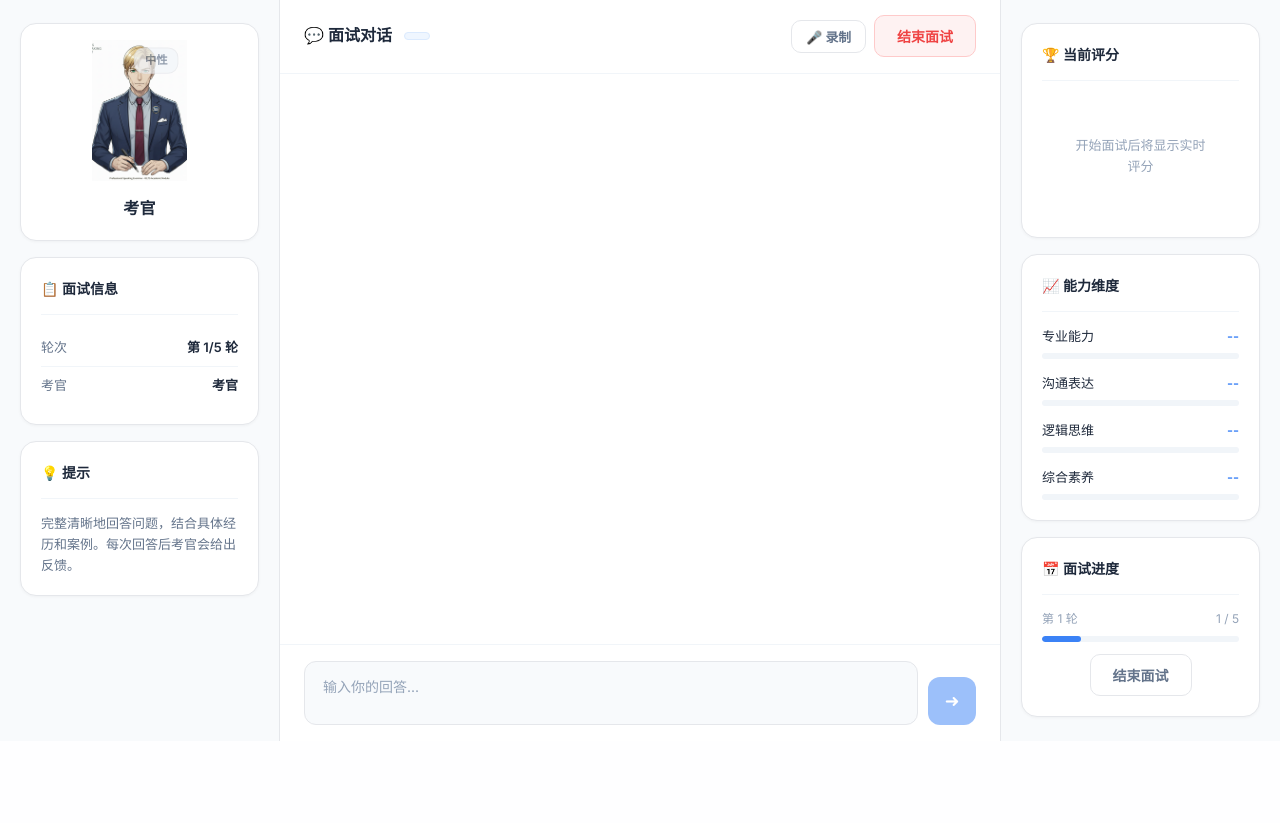
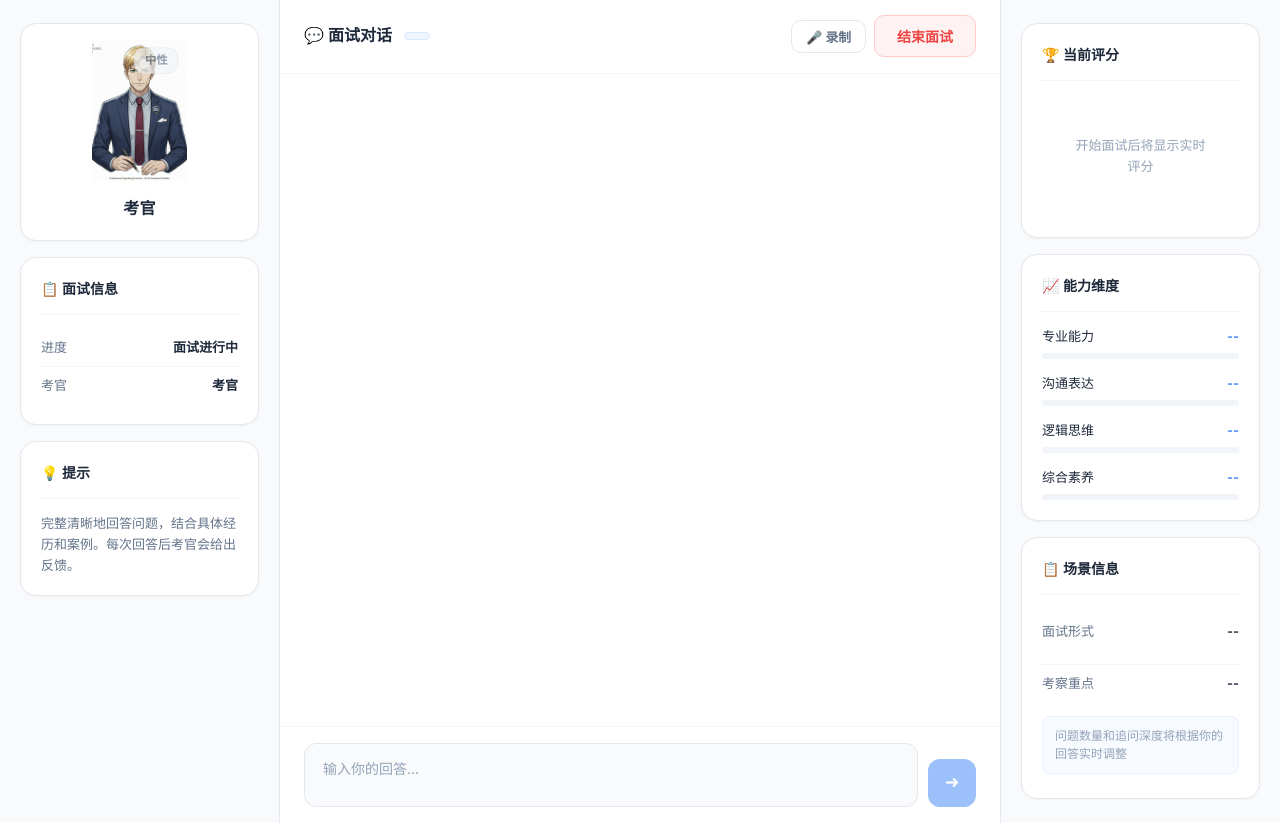
Before and after one commit to zhousirui0714/mianshiguan, a Flask app: template templates/examiner_chat.html in a window 1280 px wide. Shown: the part 66-889 px from the top of the page. Before the commit the page ends 807 px from the top, so only its background shows below. Run offline with Flask 3, Linux system fonts and the light colour scheme; the template is opened without the code that fills it, so the values that code supplies are empty.

Commit message:
feat: 切换 DeepSeek API + 优化右侧场景信息卡片
- 将 LLM 从 iFlyTek Qwen 切换到 DeepSeek (deepseek-chat)
- 删除固定轮数/进度的伪精确数据展示
- 右侧面板替换为按场景动态展示"面试形式"和"考察重点"
- 强调问题数量和追问深度根据回答实时调整

Co-Authored-By: Claude Sonnet 4.6 <noreply@anthropic.com>

```diff
--- a/src/core/tool/__init__.py
+++ b/src/core/tool/__init__.py
@@ -85,7 +85,7 @@ class LLMToolMixin:
             解析后的 JSON 字典，失败返回 None
         """
         try:
-            from src.services.llm_client import LLMClient
+            from src.services.llm_client import LLMClient, LLM_MODEL
             llm = LLMClient()
 
             headers = {
@@ -99,7 +99,7 @@ class LLMToolMixin:
             messages.append({"role": "user", "content": f"{prompt}\n\n{user_input}"})
 
             payload = {
-                "model": "xopqwen36v35b",
+                "model": LLM_MODEL,
                 "messages": messages,
                 "temperature": temperature,
                 "max_tokens": max_tokens,
--- a/src/services/llm_client.py
+++ b/src/services/llm_client.py
@@ -9,9 +9,10 @@ from tenacity import retry, stop_after_attempt, wait_exponential, retry_if_excep
 # 加载环境变量
 load_dotenv()
 
-# DeepSeek API配置
+# LLM API配置
 LLM_API_URL = os.getenv("DEEPSEEK_API_URL", "https://api.deepseek.com/v1/chat/completions")
 LLM_API_KEY = os.getenv("DEEPSEEK_API_KEY", "your-api-key")
+LLM_MODEL = os.getenv("DEEPSEEK_MODEL", "deepseek-chat")
 
 # Timeout配置 - 选择依据：
 # 1. 大模型生成3条追问通常需要5-15秒
@@ -166,7 +167,7 @@ class LLMClient:
         """
 
         payload = {
-            "model": "xopqwen36v35b",
+            "model": LLM_MODEL,
             "messages": [
                 {
                     "role": "system",
@@ -325,7 +326,7 @@ class LLMClient:
         }
 
         payload = {
-            "model": "xopqwen36v35b",
+            "model": LLM_MODEL,
             "messages": messages,
             "temperature": 0.7,
             "max_tokens": 1000
@@ -407,7 +408,7 @@ class LLMClient:
         }
 
         payload = {
-            "model": "xopqwen36v35b",
+            "model": LLM_MODEL,
             "messages": [
                 {"role": "system", "content": system_prompt},
                 {"role": "user", "content": f"对话历史：\n{conversation_text}"}
@@ -519,7 +520,7 @@ class LLMClient:
         }
 
         payload = {
-            "model": "xopqwen36v35b",
+            "model": LLM_MODEL,
             "messages": [
                 {"role": "system", "content": system_prompt},
                 {"role": "user", "content": user_prompt}
@@ -629,7 +630,7 @@ class LLMClient:
         }
 
         payload = {
-            "model": "xopqwen36v35b",
+            "model": LLM_MODEL,
             "messages": [
                 {"role": "system", "content": system_prompt},
                 {"role": "user", "content": f"请为以下{skill_name}模拟面试生成评估报告：\n\n{qa_text}"}
@@ -752,7 +753,7 @@ class LLMClient:
         }
 
         payload = {
-            "model": "xopqwen36v35b",
+            "model": LLM_MODEL,
             "messages": messages,
             "temperature": 0.7,
             "max_tokens": 1200
--- a/templates/examiner_chat.html
+++ b/templates/examiner_chat.html
@@ -43,6 +43,26 @@
             scrollbar-width: thin;
         }
 
+        /* Scenario info card */
+        .iv-scenario-info {
+            padding: 4px 0;
+        }
+        .iv-scenario-info .iv-info-row {
+            margin-bottom: 14px;
+        }
+        .iv-scenario-info .iv-info-row:last-of-type {
+            margin-bottom: 16px;
+        }
+        .iv-info-note {
+            font-size: 12px;
+            color: #94A3B8;
+            line-height: 1.5;
+            padding: 10px 12px;
+            background: rgba(59, 130, 246, 0.04);
+            border-radius: 8px;
+            border: 1px solid rgba(59, 130, 246, 0.08);
+        }
+
         /* Responsive */
         @media (max-width: 1024px) {
             .interview-right .iv-card {
@@ -68,8 +88,8 @@
                 <div class="iv-card-title">&#128203; 面试信息</div>
             </div>
             <div class="iv-info-row">
-                <span class="label">轮次</span>
-                <span class="value" id="roundInfo">第 1/5 轮</span>
+                <span class="label">进度</span>
+                <span class="value" id="roundInfo">面试进行中</span>
             </div>
             <div class="iv-info-row">
                 <span class="label">考官</span>
@@ -189,22 +209,22 @@
             </div>
         </div>
 
-        <!-- Progress -->
+        <!-- Scenario Info -->
         <div class="iv-card">
             <div class="iv-card-header">
-                <div class="iv-card-title">&#128197; 面试进度</div>
+                <div class="iv-card-title">&#128203; 场景信息</div>
             </div>
-            <div>
-                <div class="iv-progress-label">
-                    <span id="progressRoundLabel">第 1 轮</span>
-                    <span id="progressRoundCount">1 / 5</span>
+            <div class="iv-scenario-info">
+                <div class="iv-info-row">
+                    <span class="label">面试形式</span>
+                    <span class="value" id="scenarioFormat">--</span>
                 </div>
-                <div class="iv-progress-bar">
-                    <div class="fill" id="progressBarFill" style="width:20%"></div>
+                <div class="iv-info-row">
+                    <span class="label">考察重点</span>
+                    <span class="value" id="scenarioFocus">--</span>
                 </div>
-                <div style="margin-top:12px;display:flex;gap:8px;justify-content:center;">
-                    <button class="iv-btn iv-btn-secondary" id="finishBtnSide">结束面试</button>
-                    <button class="iv-btn iv-btn-primary" id="nextBtn" style="display:none;">下一轮 &#8594;</button>
+                <div class="iv-info-note">
+                    问题数量和追问深度将根据你的回答实时调整
                 </div>
             </div>
         </div>
@@ -248,12 +268,7 @@
     const roundInfo = document.getElementById('roundInfo');
     const examinerSideName = document.getElementById('examinerSideName');
     const finishBtn = document.getElementById('finishBtn');
-    const finishBtnSide = document.getElementById('finishBtnSide');
     const reportModal = document.getElementById('reportModal');
-    const reportContent = document.getElementById('reportContent');
-    const progressRoundLabel = document.getElementById('progressRoundLabel');
-    const progressRoundCount = document.getElementById('progressRoundCount');
-    const progressBarFill = document.getElementById('progressBarFill');
 
     // ================================================================
     // Scenario config
@@ -276,6 +291,34 @@
         'ielts_speaking': '雅思口语'
     };
 
+    // Scenario info data
+    const scenarioInfo = {
+        'job_interview': {
+            format: '技术面试 + 项目深挖 + 情景问题',
+            focus: '专业技能、项目经验、解决问题能力、团队协作'
+        },
+        'teacher_cert': {
+            format: '结构化问答 + 情景模拟 + 深度追问',
+            focus: '教育理念、课堂管理、教学设计、应变能力'
+        },
+        'civil_service': {
+            format: '结构化面试 + 时政分析 + 情景应变',
+            focus: '政策理解、综合分析、组织协调、应急处理'
+        },
+        'graduate_school': {
+            format: '英语问答 + 专业课问答 + 综合素质考察',
+            focus: '专业基础、科研潜力、项目经历、学术视野'
+        },
+        'mba_interview': {
+            format: '背景评估 + 管理能力 + 领导力追问',
+            focus: '管理经验、战略思维、领导潜力、职业规划'
+        },
+        'ielts_speaking': {
+            format: 'Part 1/2/3 渐进式口语测试',
+            focus: 'Fluency & Coherence, Lexical Resource, Grammatical Range & Accuracy, Pronunciation'
+        }
+    };
+
     const EXPR_MAP = {
         'idle':          'neutral',
         'greeting':      'smile',
@@ -292,6 +335,13 @@
         document.getElementById('scenarioBadge').textContent =
             scenarioLabels[scenarioId] || scenarioId;
 
+        // Populate scenario info
+        const info = scenarioInfo[scenarioId];
+        if (info) {
+            document.getElementById('scenarioFormat').textContent = info.format;
+            document.getElementById('scenarioFocus').textContent = info.focus;
+        }
+
         messageInput.addEventListener('input', () => {
             sendBtn.disabled = !messageInput.value.trim();
         });
@@ -303,15 +353,6 @@
                 updateVideoUI(state);
             }
         });
-
-        // Side finish button
-        if (finishBtnSide) {
-            finishBtnSide.addEventListener('click', () => {
-                if (confirm('确定要结束本次面试吗？')) {
-                    finishInterview();
-                }
-            });
-        }
 
         startInterview();
     });
@@ -441,7 +482,7 @@
                     }, 2000);
                 }, 500);
 
-                updateRoundInfo(1, maxRounds);
+                updateRoundInfo(1);
                 addMessage('assistant', result.welcome_message);
             }
         } catch (error) {
@@ -531,13 +572,7 @@
     // UI helpers
     // ================================================================
     function updateRoundInfo(round, total) {
-        roundInfo.textContent = '第 ' + round + '/' + total + ' 轮';
-        if (progressRoundLabel) progressRoundLabel.textContent = '第 ' + round + ' 轮';
-        if (progressRoundCount) progressRoundCount.textContent = round + ' / ' + total;
-        if (progressBarFill) {
-            var pct = Math.round((round / total) * 100);
-            progressBarFill.style.width = pct + '%';
-        }
+        roundInfo.textContent = '已进行 ' + round + ' 轮';
     }
 
     async function typewriterMessage(role, content) {
@@ -721,7 +756,7 @@
         messagesContainer.innerHTML = '';
         try { Examiner.destroy(); } catch(e) {}
         currentRound = 1;
-        updateRoundInfo(1, maxRounds || 5);
+        updateRoundInfo(1);
         conversationId = null;
         initDigitalExaminer();
         startInterview();
```
Also changed, not shown: scripts/question_collector/config.py (+4 -4 lines), templates/ielts_chat.html (+31 -14 lines).
